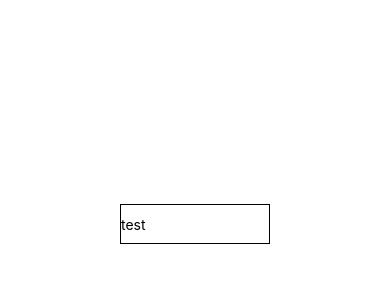
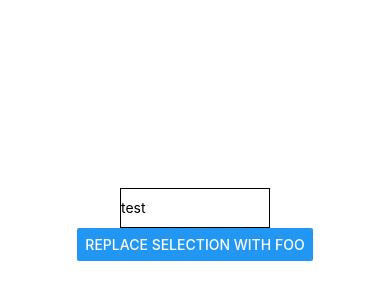
Before and after one commit to akalin-keybase/rn-text-input-bugs, a React Native app: screen / in a window 390 px wide. Shown: the part 198-498 px from the top of the page. Built offline with nearby package versions, Linux system fonts and the light colour scheme.

Commit message:
Add selection handling

```diff
--- a/App.js
+++ b/App.js
@@ -1,5 +1,5 @@
 import React from 'react';
-import { StyleSheet, Text, TextInput, View } from 'react-native';
+import { StyleSheet, Button, TextInput, View } from 'react-native';
 
 export default class App extends React.Component {
   constructor(props) {
@@ -8,13 +8,29 @@ export default class App extends React.Component {
   }
 
   _onChangeText = (text) => {
+    console.log('text changed to ', text)
+    this.setState({text})
+  }
+
+  _onSelectionChange = (event) => {
+    console.log('selection changed to ', event.nativeEvent.selection)
+    this.setState({
+      selection: event.nativeEvent.selection,
+    })
+  }
+
+  _onButtonPress = () => {
+    let {text, selection} = this.state
+    selection = selection || {start: 0, end: 0}
+    text = text.substring(0, selection.start) + "foo" + text.substring(selection.end)
     this.setState({text})
   }
 
   render() {
     return (
       <View style={styles.container}>
-        <TextInput style={{height:40, width: 150, borderColor: 'black', borderWidth: 1}} onChangeText={this._onChangeText} value={this.state.text} />
+        <TextInput style={{height:40, width: 150, borderColor: 'black', borderWidth: 1}} onChangeText={this._onChangeText} onSelectionChange={this._onSelectionChange} value={this.state.text} />
+        <Button onPress={this._onButtonPress} title="Replace selection with foo" />
       </View>
     );
   }
```
